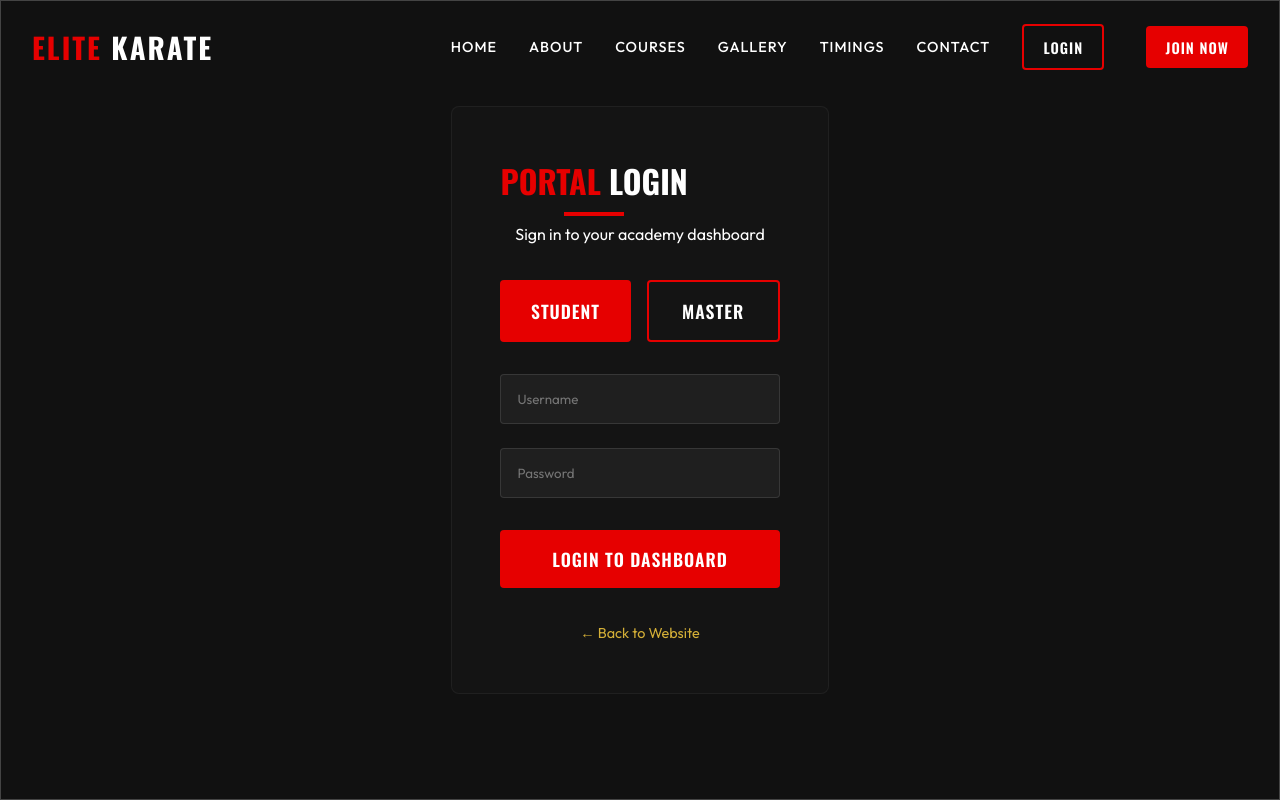
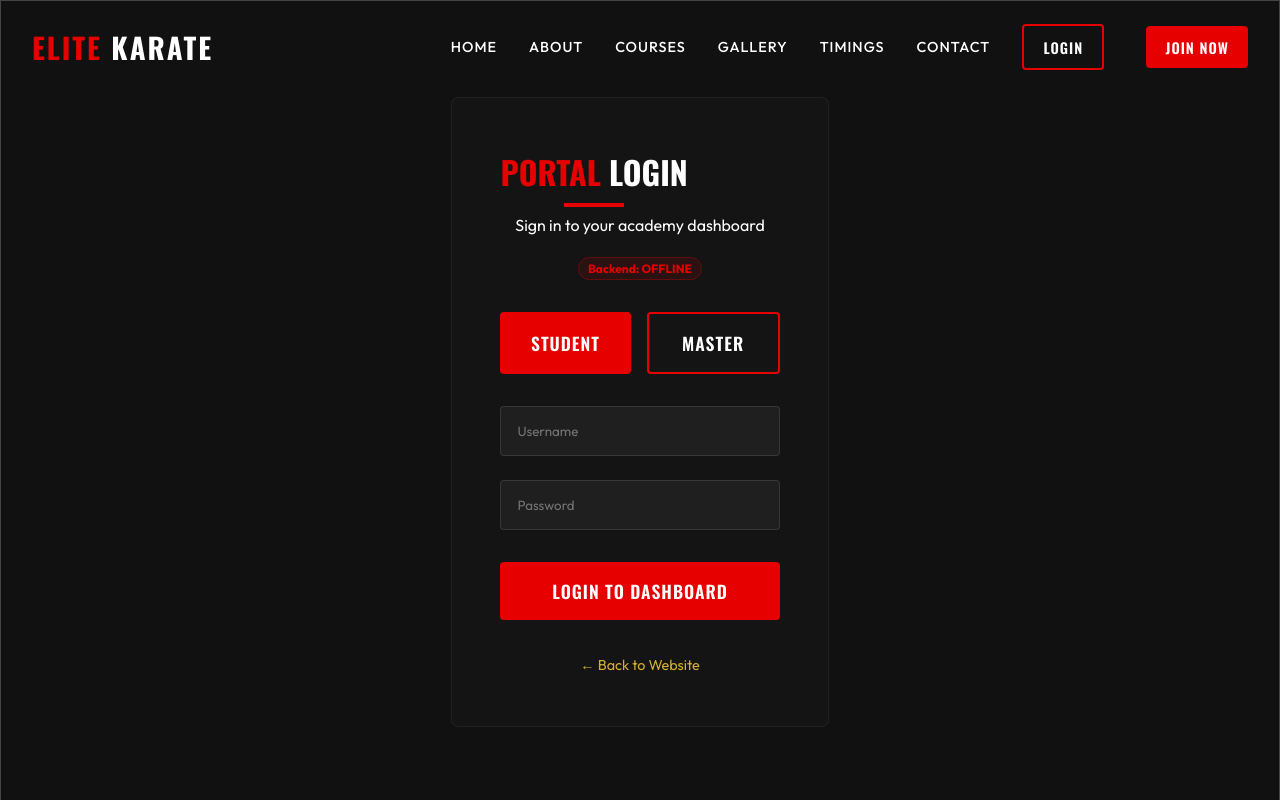
Before and after one commit to theaswinloganathan/karate-webpage, a React (Vite) app: page /login in a window 1280 px wide. Shown: the top 800 px of the page. Built offline with nearby package versions, Linux system fonts and the light colour scheme; no server answers.

Commit message:
Add backend status indicator and flexible host detection

```diff
--- a/src/components/Login.jsx
+++ b/src/components/Login.jsx
@@ -3,14 +3,30 @@ import { useNavigate } from 'react-router-dom';
 import axios from 'axios';
 import { Link } from 'react-router-dom';
 
-const API_URL = (window.location.hostname === 'localhost' || window.location.hostname === '127.0.0.1' || window.location.port === '5173') ? 'http://localhost:5000' : '';
+const API_URL = (window.location.hostname === 'localhost' || window.location.hostname === '127.0.0.1' || window.location.port === '5173') ? `http://${window.location.hostname}:5000` : '';
 
 const Login = () => {
   const [role, setRole] = useState('student');
   const [username, setUsername] = useState('');
   const [password, setPassword] = useState('');
   const [error, setError] = useState('');
+  const [serverStatus, setServerStatus] = useState('checking');
   const navigate = useNavigate();
+
+  React.useEffect(() => {
+    const checkServer = async () => {
+      try {
+        await axios.get(`${API_URL}/api/students`).catch(e => {
+          // It's okay if this 401s, it means the server is reached
+          if (e.response) setServerStatus('online');
+          else setServerStatus('offline');
+        });
+      } catch (e) {
+        setServerStatus('offline');
+      }
+    };
+    checkServer();
+  }, []);
 
   const handleLogin = async (e) => {
     e.preventDefault();
@@ -49,7 +65,13 @@ const Login = () => {
           <h2 className="section-title" style={{ fontSize: '2rem', marginBottom: '1rem', left: 0, transform: 'none' }}>
             <span className="text-red">Portal</span> Login
           </h2>
-          <p className="text-gray" style={{ textAlign: 'center', marginBottom: '2rem' }}>Sign in to your academy dashboard</p>
+          <p className="text-gray" style={{ textAlign: 'center', marginBottom: '1rem' }}>Sign in to your academy dashboard</p>
+
+          <div style={{ textAlign: 'center', marginBottom: '2rem' }}>
+            <span className={`status-badge ${serverStatus === 'online' ? 'status-paid' : 'status-pending'}`} style={{ fontSize: '0.75rem', padding: '0.2rem 0.6rem' }}>
+              Backend: {serverStatus.toUpperCase()}
+            </span>
+          </div>
 
           <div className="flex gap-2" style={{ display: 'flex', gap: '1rem', marginBottom: '2rem' }}>
             <button
--- a/src/components/MasterDashboard.jsx
+++ b/src/components/MasterDashboard.jsx
@@ -7,7 +7,7 @@ import {
   UserPlus, Edit, Trash2, LogOut, Award, Clock, Trophy, Upload
 } from 'lucide-react';
 
-const API_URL = (window.location.hostname === 'localhost' || window.location.hostname === '127.0.0.1' || window.location.port === '5173') ? 'http://localhost:5000' : '';
+const API_URL = (window.location.hostname === 'localhost' || window.location.hostname === '127.0.0.1' || window.location.port === '5173') ? `http://${window.location.hostname}:5000` : '';
 
 const MasterDashboard = () => {
   const [activeTab, setActiveTab] = useState('overview');
--- a/src/components/StudentDashboard.jsx
+++ b/src/components/StudentDashboard.jsx
@@ -8,7 +8,7 @@ import {
 } from 'lucide-react';
 import myPhoto from '../assets/me.jpg';
 
-const API_URL = (window.location.hostname === 'localhost' || window.location.hostname === '127.0.0.1' || window.location.port === '5173') ? 'http://localhost:5000' : '';
+const API_URL = (window.location.hostname === 'localhost' || window.location.hostname === '127.0.0.1' || window.location.port === '5173') ? `http://${window.location.hostname}:5000` : '';
 
 const loadRazorpay = () => {
   return new Promise((resolve) => {
```
Also changed, not shown: 1 other file (tests, documents, lock files or other folders).
